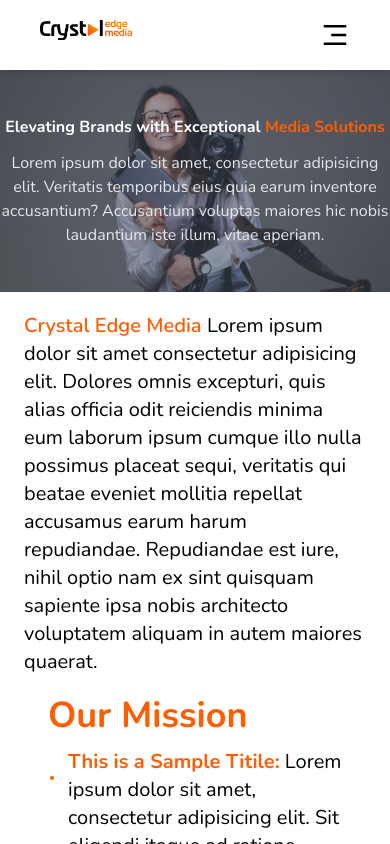
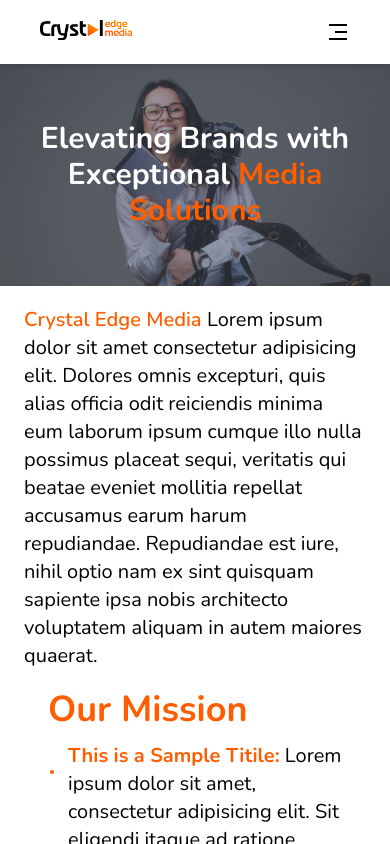
Before and after one commit to GABRIELOFGOD/crystal-edge-media, a React (Vite) app: page / in a window 390 px wide. Shown: the top 844 px of the page. Built offline with nearby package versions, Linux system fonts and the light colour scheme.

Commit message:
About to dev host

```diff
--- a/components/fixed/Header.jsx
+++ b/components/fixed/Header.jsx
@@ -19,7 +19,7 @@ const Header = () => {
         }
       </div>
       <button className='rounded-md hidden md:flex h-fit my-auto px-6 py-3 bg-primary text-white'>Contact us</button>
-      <div onClick={() => setNav(!navShow)} className='flex md:hidden my-auto text-black text-3xl'>
+      <div onClick={() => setNav(!navShow)} className='flex md:hidden my-auto text-black text-2xl'>
         {navShow ? <IoCloseSharp /> : <RiMenu3Fill />}
       </div>
     </div>
--- a/pages/Home.jsx
+++ b/pages/Home.jsx
@@ -12,8 +12,8 @@ const Home = () => {
       <div className=' hero items-center justify-center h-fit relative '>
         <img className='h-full' src={hero} alt="hero-img" />
         <div className='absolute top-0 left-0 w-full h-full items-center justify-center flex flex-col'>
-          <p className="md:text-6xl md:w-[1000px] w-full font-bold text-white text-center">Elevating Brands with Exceptional <span className="text-primary">Media Solutions</span></p>
-          <p className="text-gray-200 w-full md:w-[800px] mt-3 text-center">Lorem ipsum dolor sit amet, consectetur adipisicing elit. Veritatis temporibus eius quia earum inventore accusantium? Accusantium voluptas maiores hic nobis laudantium iste illum, vitae aperiam.</p>
+          <p className="md:text-6xl text-3xl md:w-[1000px] w-full font-bold text-white text-center">Elevating Brands with Exceptional <span className="text-primary">Media Solutions</span></p>
+          <p className="text-gray-200 w-full hidden md:flex md:w-[800px] mt-3 text-center">Lorem ipsum dolor sit amet, consectetur adipisicing elit. Veritatis temporibus eius quia earum inventore accusantium? Accusantium voluptas maiores hic nobis laudantium iste illum, vitae aperiam.</p>
         </div>
       </div>
       <div className='py-5 md:py-10 text-xl px-6 md:px-24'>
```
